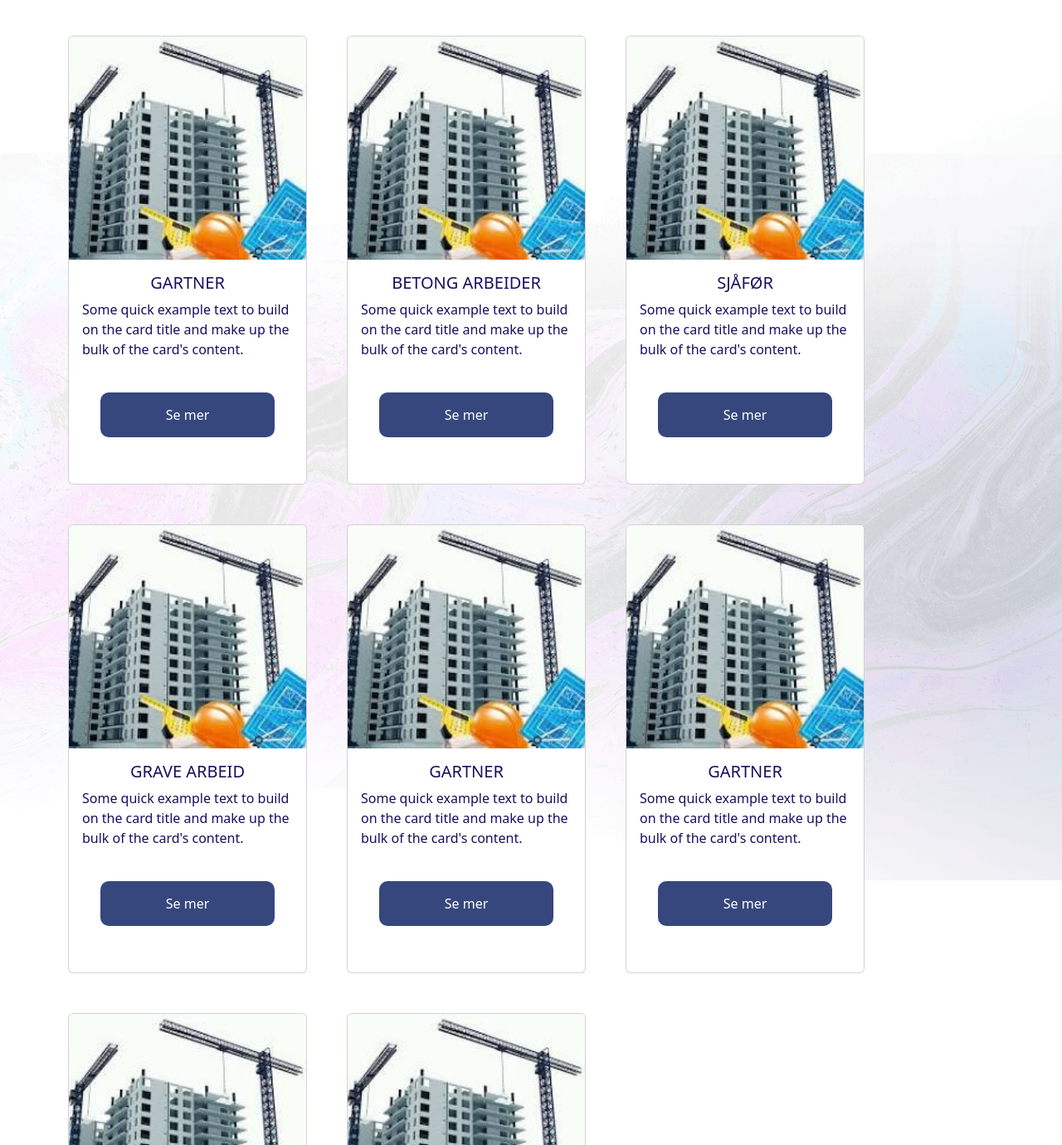
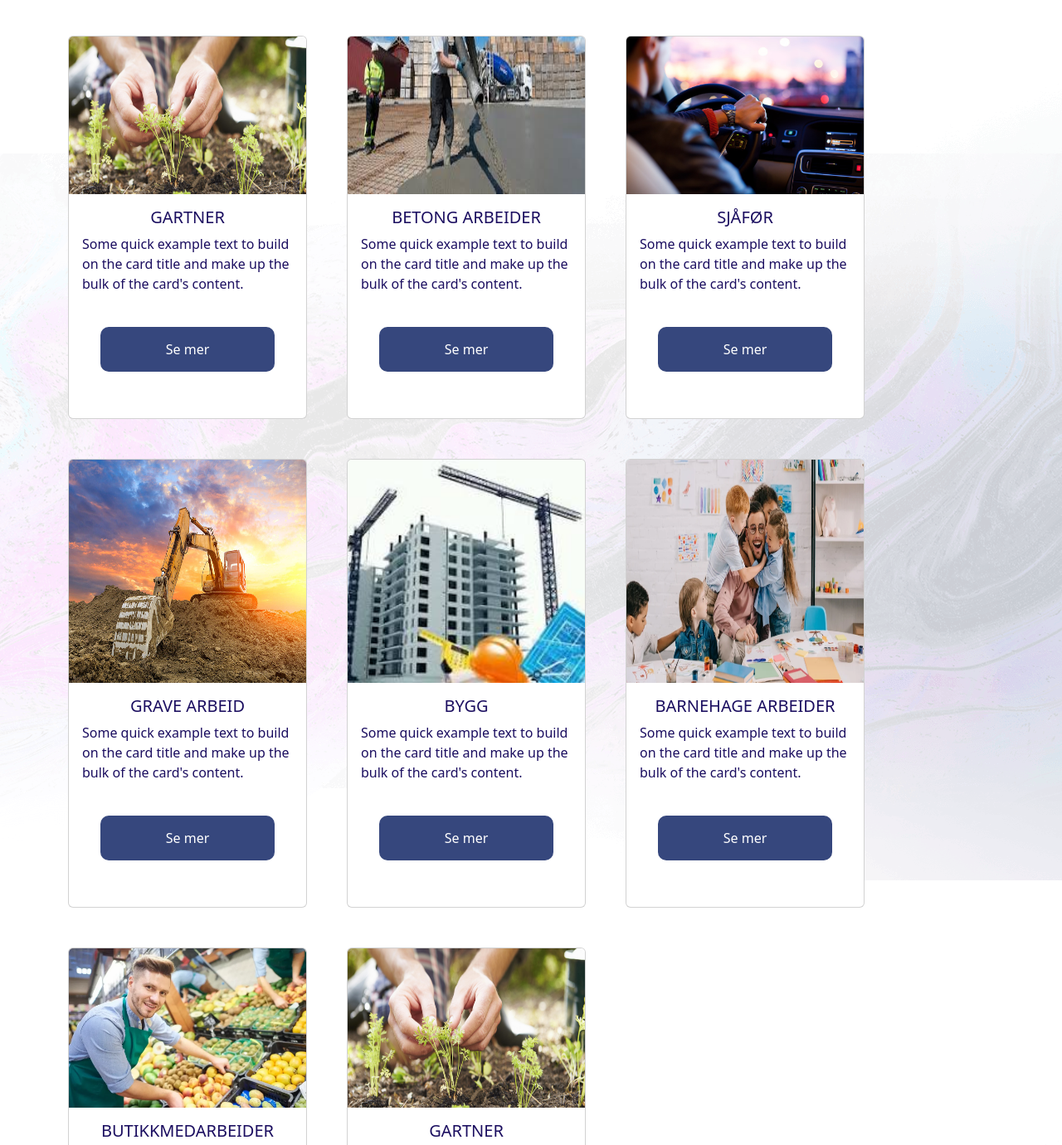
Before and after one commit to NikosDig/sofia, a website: page stillinger.html in a window 1280 px wide. Shown: the part 213-1593 px from the top of the page at 83% size. Drawn offline with nearby package versions, Linux system fonts and the light colour scheme.

Commit message:
changed images

```diff
--- a/stillinger.html
+++ b/stillinger.html
@@ -100,8 +100,8 @@
           <div class="col-12 d-flex gap-5 flex-wrap">
             <div class="card col-12 col-sm-4" style="width: 18rem">
               <img
-                src="assets/images/download.jpg"
-                class="card-img-top"
+                src="assets/images/Gartner.jpg"
+                class="card-img-top h-100"
                 alt=""
               />
               <div class="card-body">
@@ -115,8 +115,8 @@
             </div>
             <div class="card col-12 col-sm-4" style="width: 18rem">
               <img
-                src="assets/images/download.jpg"
-                class="card-img-top"
+                src="assets/images/betong.jpg"
+                class="card-img-top h-100"
                 alt=""
               />
               <div class="card-body">
@@ -132,8 +132,8 @@
             </div>
             <div class="card col-12 col-sm-4" style="width: 18rem">
               <img
-                src="assets/images/download.jpg"
-                class="card-img-top"
+                src="assets/images/sjafor-jobb.jpg"
+                class="card-img-top h-100"
                 alt=""
               />
               <div class="card-body">
@@ -147,8 +147,8 @@
             </div>
             <div class="card col-12 col-sm-4" style="width: 18rem">
               <img
-                src="assets/images/download.jpg"
-                class="card-img-top"
+                src="assets/images/gravetjenester.jpg"
+                class="card-img-top h-100"
                 alt=""
               />
               <div class="card-body">
@@ -169,7 +169,7 @@
                 alt=""
               />
               <div class="card-body">
-                <h5 class="card-title text-center text-uppercase">Gartner</h5>
+                <h5 class="card-title text-center text-uppercase">Bygg</h5>
                 <p class="card-text">
                   Some quick example text to build on the card title and make up
                   the bulk of the card's content.
@@ -179,12 +179,14 @@
             </div>
             <div class="card col-12 col-sm-4" style="width: 18rem">
               <img
-                src="assets/images/download.jpg"
-                class="card-img-top"
+                src="assets/images/barnehage-kompetanse.jpg"
+                class="card-img-top h-100"
                 alt=""
               />
               <div class="card-body">
-                <h5 class="card-title text-center text-uppercase">Gartner</h5>
+                <h5 class="card-title text-center text-uppercase">
+                  Barnehage arbeider
+                </h5>
                 <p class="card-text">
                   Some quick example text to build on the card title and make up
                   the bulk of the card's content.
@@ -194,12 +196,14 @@
             </div>
             <div class="card col-12 col-sm-4" style="width: 18rem">
               <img
-                src="assets/images/download.jpg"
-                class="card-img-top"
+                src="assets/images/supermarket1024x687.jpg"
+                class="card-img-top h-100"
                 alt=""
               />
               <div class="card-body">
-                <h5 class="card-title text-center text-uppercase">Gartner</h5>
+                <h5 class="card-title text-center text-uppercase">
+                  Butikkmedarbeider
+                </h5>
                 <p class="card-text">
                   Some quick example text to build on the card title and make up
                   the bulk of the card's content.
@@ -209,8 +213,8 @@
             </div>
             <div class="card col-12 col-sm-4" style="width: 18rem">
               <img
-                src="assets/images/download.jpg"
-                class="card-img-top"
+                src="assets/images/Gartner.jpg"
+                class="card-img-top h-100"
                 alt=""
               />
               <div class="card-body">
```
Also changed, not shown: index.html (+15 -15 lines), assets/images/Gartner.jpg (added), assets/images/barnehage-kompetanse.jpg (added), assets/images/betong.jpg (added), assets/images/gravetjenester.jpg (added), assets/images/sjafor-jobb.jpg (added), assets/images/supermarket1024x687.jpg (added).
